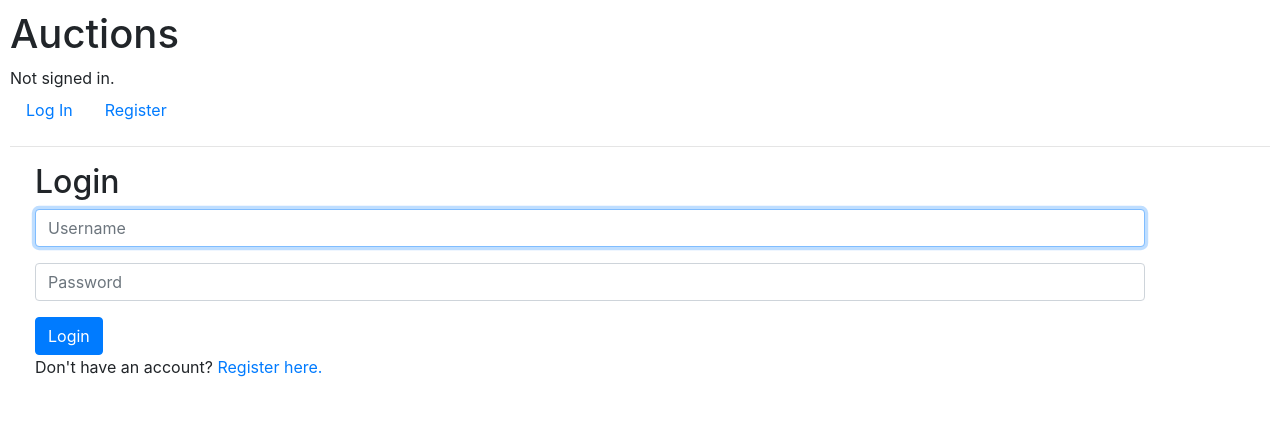
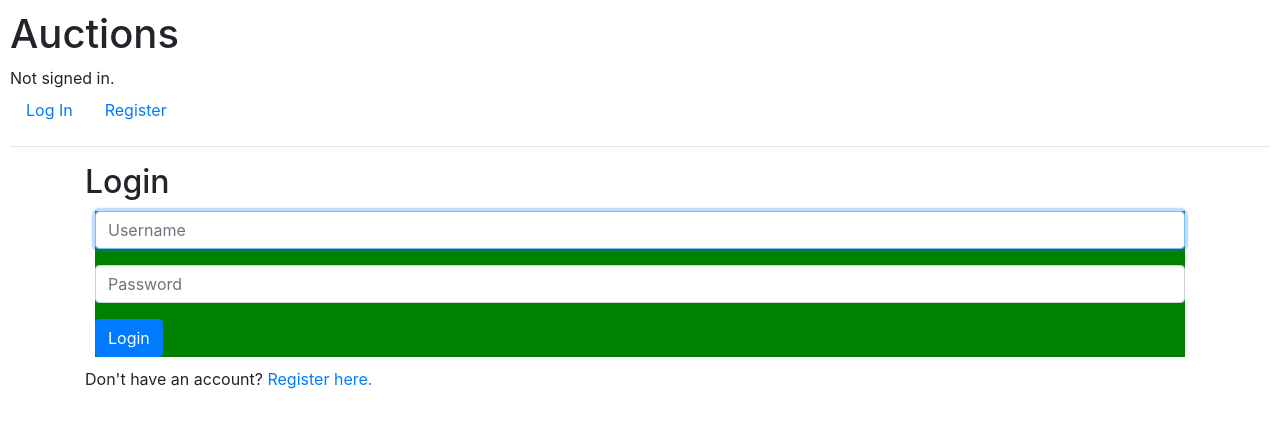
Before and after one commit to georgesohran/All-CS50Web-projects, a Django app: page /login in a window 1280 px wide. Shown: the top 428 px of the page. Run offline with Django 3.2, Linux system fonts and the light colour scheme; some libraries are stand-ins or nearby versions.

Commit message:
Mon, Jan 22, 2024, 6:33 PM +03:00

```diff
--- a/commerce/auctions/static/auctions/styles.css
+++ b/commerce/auctions/static/auctions/styles.css
@@ -1,8 +1,9 @@
-
-.container {
-  margin: 10px
-}
 
 body {
   margin: 10px;
 }
+
+.container_new {
+  margin: 10px;
+  background-color:green
+}
--- a/commerce/auctions/templates/auctions/login.html
+++ b/commerce/auctions/templates/auctions/login.html
@@ -9,6 +9,7 @@
             <div>{{ message }}</div>
         {% endif %}
 
+        <div class="container_new">
             <form action="{% url 'login' %}" method="post">
                 {% csrf_token %}
                 <div class="form-group">
@@ -19,6 +20,7 @@
                 </div>
                 <input class="btn btn-primary" type="submit" value="Login">
             </form>
+        </div>
 
         Don't have an account? <a href="{% url 'register' %}">Register here.</a>
     </div>
```
Lines whose indentation alone changed are shown as unchanged.
